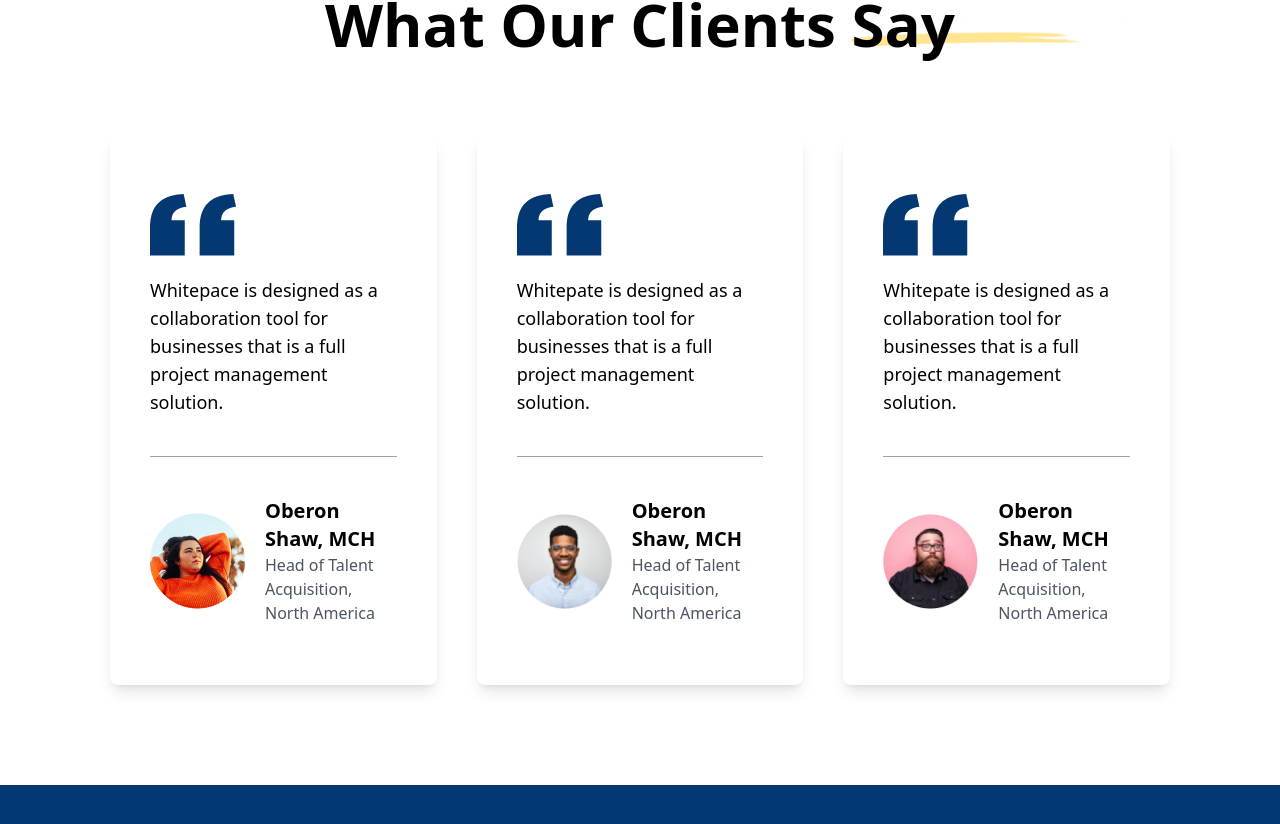
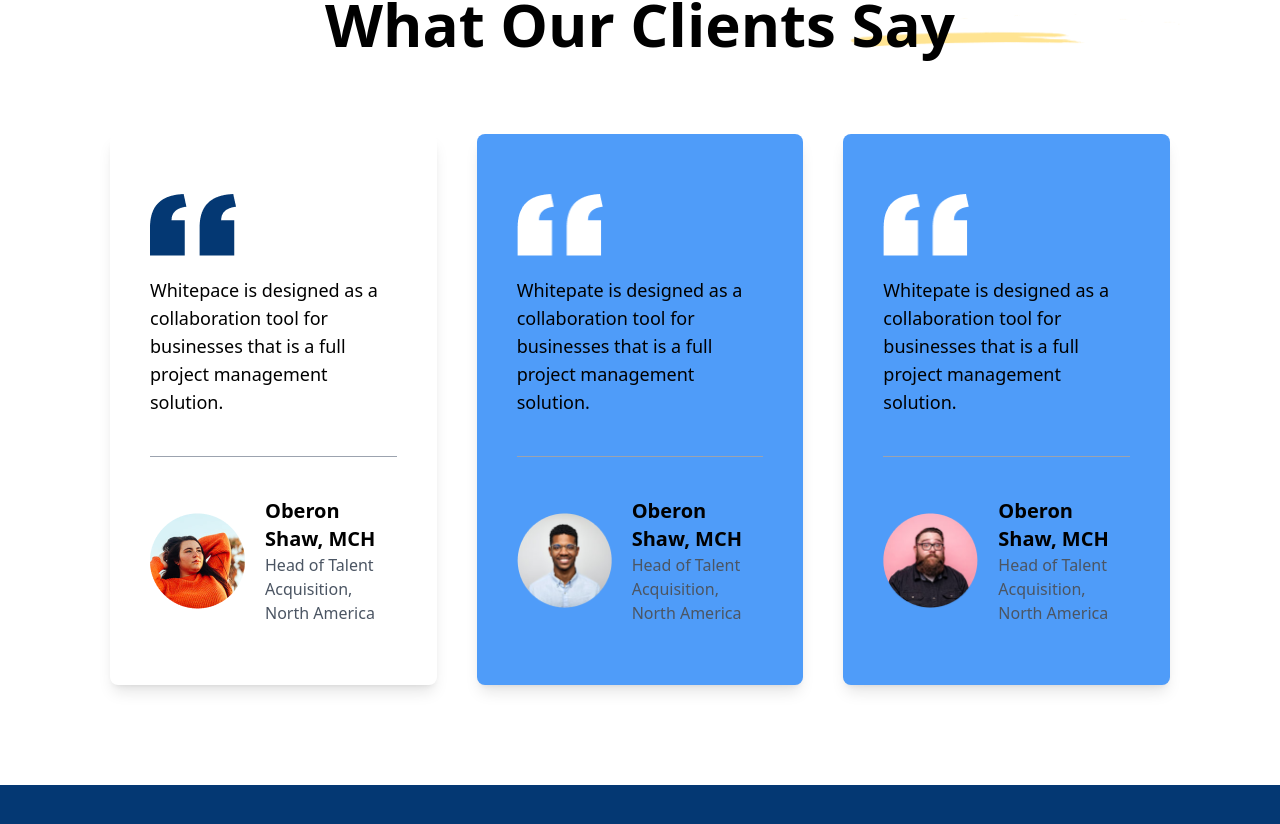
Before and after one commit to AbduSubhan11/Whitepace-Clone, a Next.js app: page / in a window 1280 px wide. Shown: the part 6889-7713 px from the top of the page. Built offline with nearby package versions, Linux system fonts and the light colour scheme.

Commit message:
complete

```diff
--- a/src/components/Our Clients.tsx
+++ b/src/components/Our Clients.tsx
@@ -47,10 +47,10 @@ function OurClients() {
         </div>
 
         {/* CARD 2 */}
-        <div className="max-w-md py-[60px] px-[20px] sm:px-[40px] space-y-10 rounded-lg shadow-lg bg-white">
+        <div className="max-w-md py-[60px] px-[20px] sm:px-[40px] space-y-10 rounded-lg shadow-lg bg-[#4F9CF9]">
           <div className="space-y-5 pb-10 border-b border-gray-400">
             <Image
-              src="/Images/Card Quote 1.png"
+              src="/Images/Card Quote 2&3.png"
               alt="card 2 Quote"
               width={86}
               height={62}
@@ -78,10 +78,10 @@ function OurClients() {
         </div>
 
         {/* CARD 3 */}
-        <div className="max-w-md py-[60px] px-[20px] sm:px-[40px] space-y-10 rounded-lg shadow-lg bg-white">
+        <div className="max-w-md py-[60px] px-[20px] sm:px-[40px] space-y-10 rounded-lg shadow-lg bg-[#4F9CF9]">
           <div className="space-y-5 pb-10 border-b border-gray-400">
             <Image
-              src="/Images/Card Quote 1.png"
+              src="/Images/Card Quote 2&3.png"
               alt="card 3 Quote"
               width={86}
               height={62}
```
